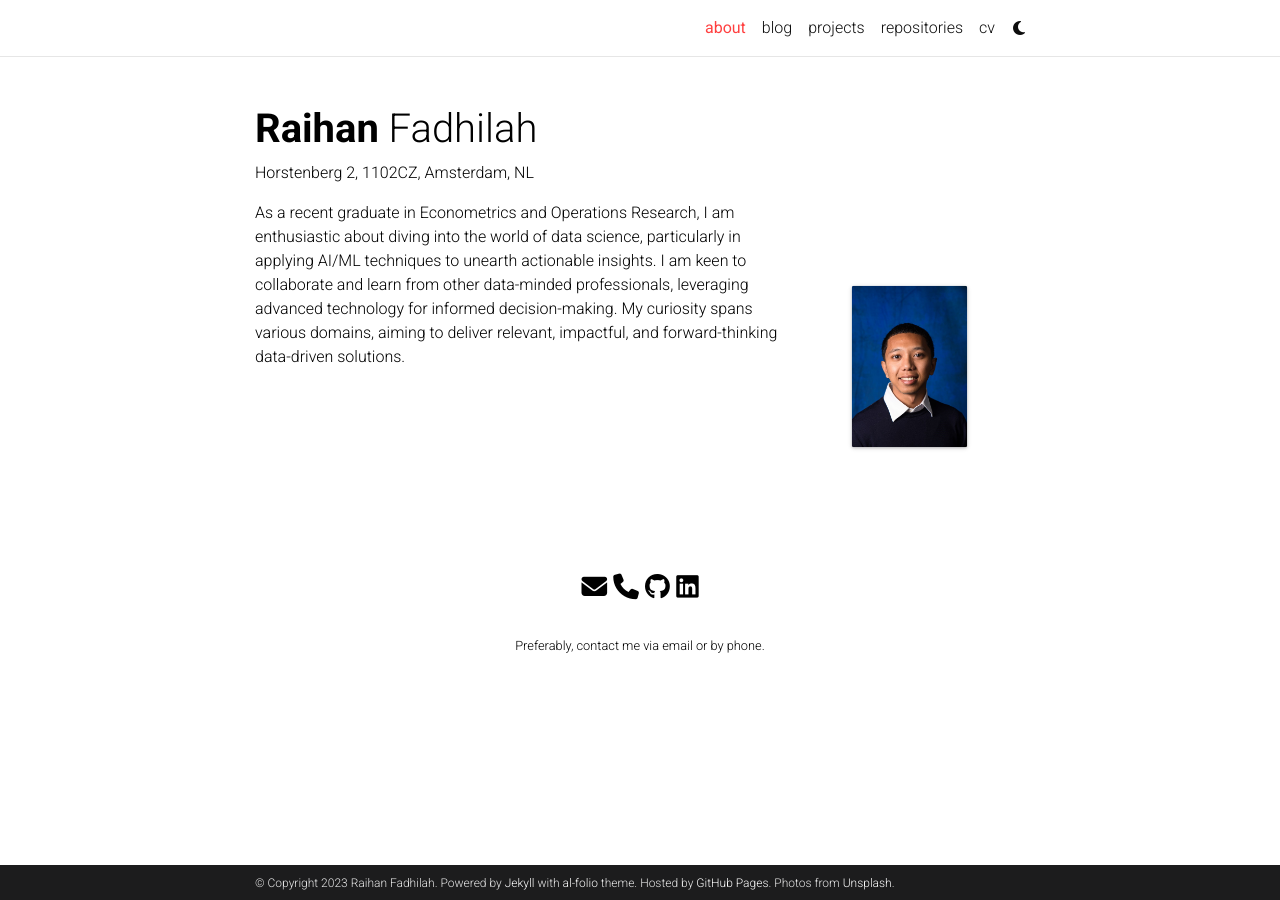
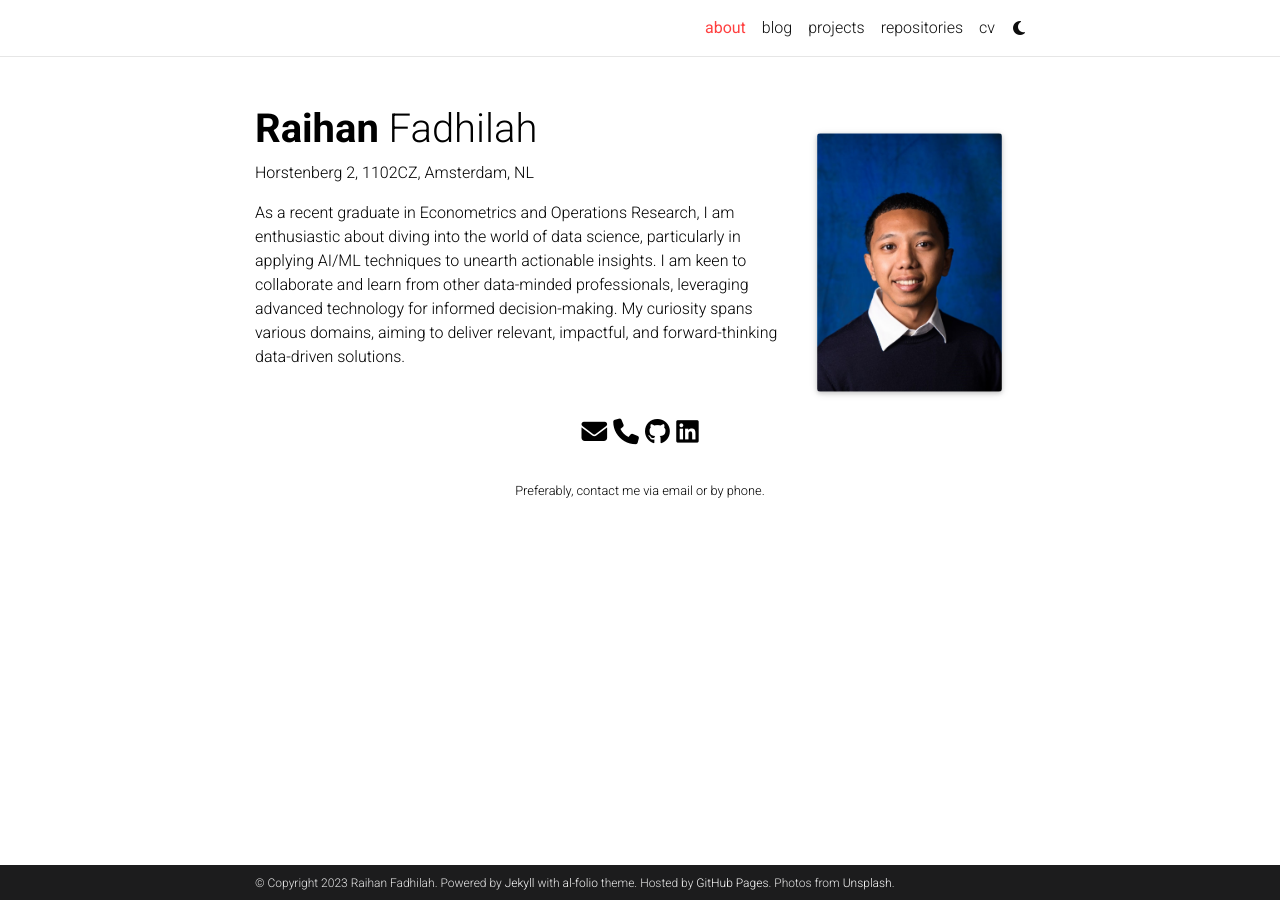
Before and after one commit to raihanfadhilah/raihanfadhilah.github.io, a Jekyll site: the page built from _pages/about.md, in a window 1280 px wide. Built offline with Jekyll 4.4.1, drawn with Linux system fonts in a browser that asks for light colours; full-size pictures stand in for the smaller copies a plugin makes; comment, search, counter and statistics services are not loaded; a style sheet for code colours, icons or effects is not loaded.

Commit message:
scaled the  fig in figure.html

```diff
--- a/_includes/figure.html
+++ b/_includes/figure.html
@@ -16,6 +16,7 @@
     <!-- Fallback to the original file -->
     <img
       src="{% if include.cache_bust %}{{ include.path | relative_url | bust_file_cache }}{% else %}{{ include.path | relative_url }}{% endif %}"
+      style="transform: scale(0.8); margin-top: -100px; margin-bottom: -100px;""
       {% if include.class %}class="{{ include.class }}"{% endif %}
       {% if include.width %}width="{{ include.width }}"{% else %}width="auto"{% endif %}
       {% if include.height %}height="{{ include.height }}"{% else %}height="auto"{% endif %}
--- a/_layouts/about.html
+++ b/_layouts/about.html
@@ -13,7 +13,7 @@
 
         <article>
           {% if page.profile -%}
-          <div class="profile float-{%- if page.profile.align == 'left' -%}left{%- else -%}right{%- endif -%}" style="transform: scale(0.5);">
+          <div class="profile float-{%- if page.profile.align == 'left' -%}left{%- else -%}right{%- endif -%}">
             {%- if page.profile.image %}
             {%- assign profile_image_path = page.profile.image | prepend: 'assets/img/' -%}
 
```
